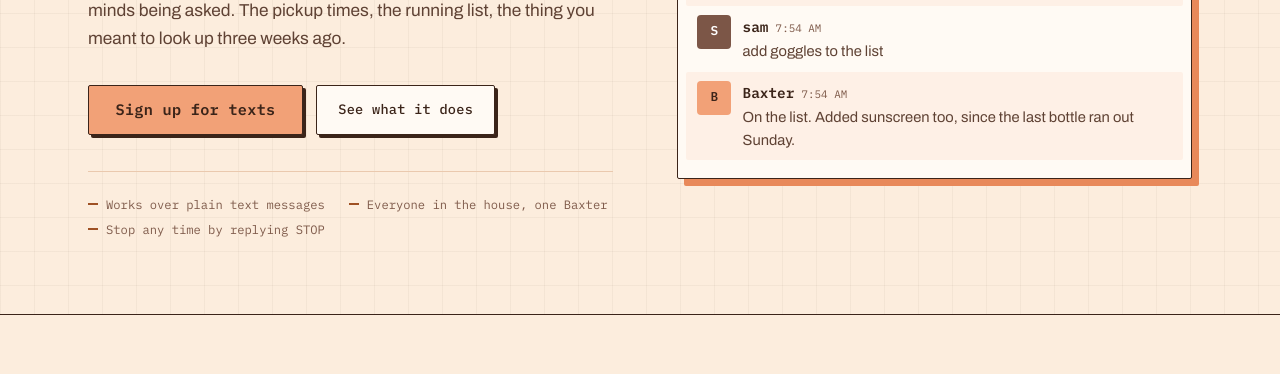
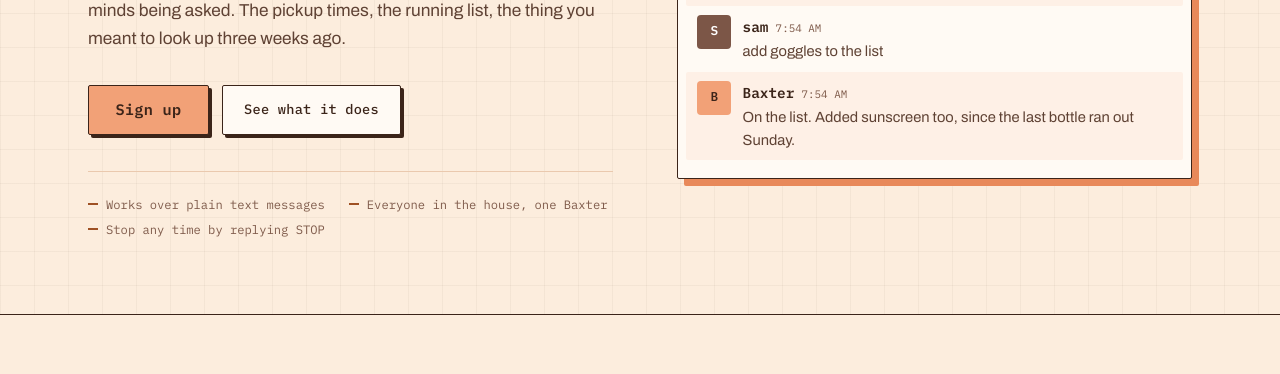
Before and after one commit to ehopealot/baxter-family, a plain HTML site: page index.html in a window 1280 px wide. Shown: the part 426-800 px from the top of the page. Drawn offline with Linux system fonts and the light colour scheme.

Commit message:
sign up for texts -> sign up

```diff
--- a/index.html
+++ b/index.html
@@ -58,7 +58,7 @@
           weeks ago.
         </p>
         <div class="cta-row">
-          <a class="btn btn-solid btn-lg" href="#signup">Sign up for texts</a>
+          <a class="btn btn-solid btn-lg" href="#signup">Sign up</a>
           <a class="btn btn-ghost" href="#what">See what it does</a>
         </div>
         <ul class="hero-facts">
```
